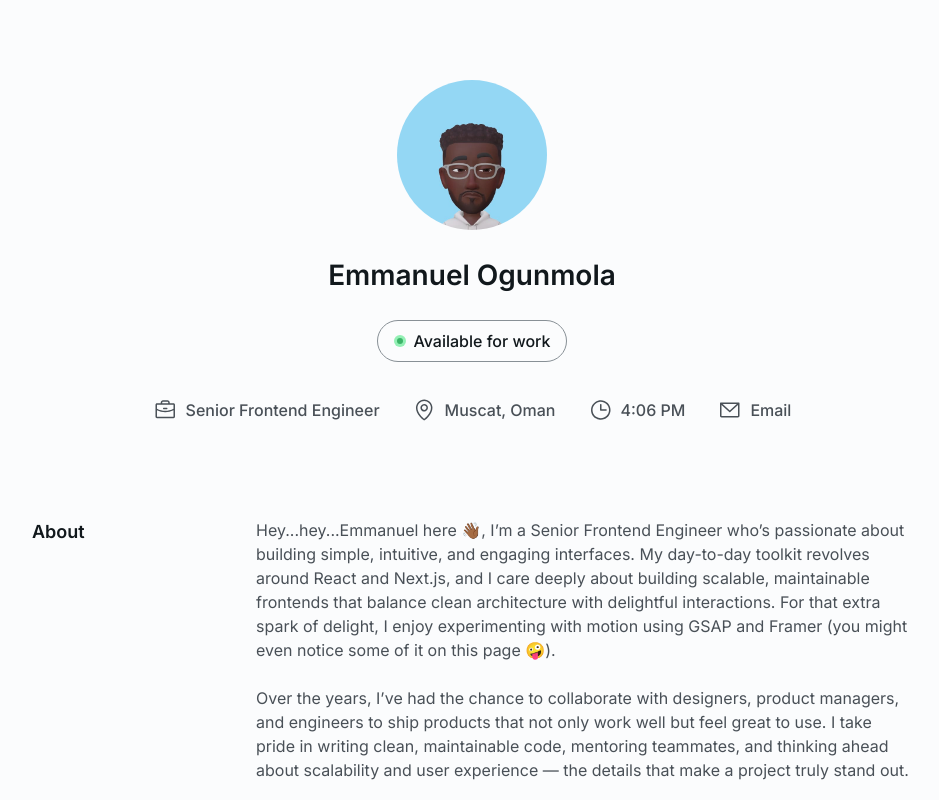
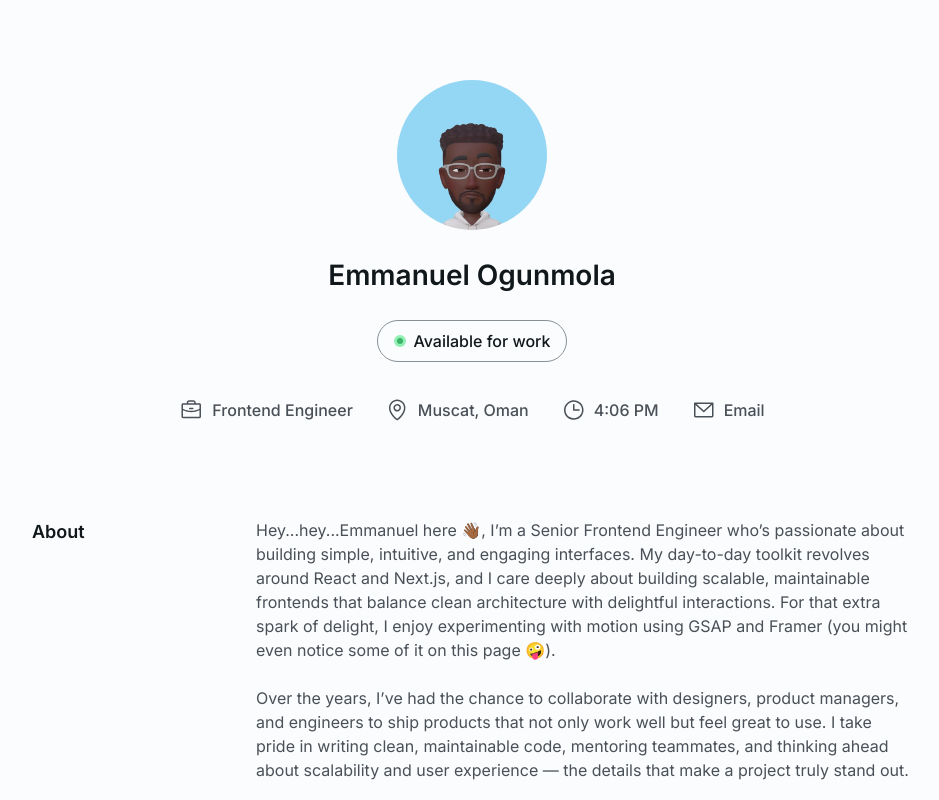
Before and after one commit to OGEmanuel/portfolio-v2, a Next.js app: page / in a window 1280 px wide. Shown: the top 800 px of the page, without its empty margins (168-1107 px from the left). Built offline with nearby package versions, Linux system fonts and the light colour scheme.

Commit message:
update:title

```diff
--- a/app/header.tsx
+++ b/app/header.tsx
@@ -32,9 +32,7 @@ const Header = () => {
         <div className="flex flex-col sm:flex-row sm:items-center">
           <div className="flex items-center gap-2 px-4 py-2">
             <BriefcaseIcon />
-            <p className="font-medium text-[#495057]">
-              Senior Frontend Engineer
-            </p>
+            <p className="font-medium text-[#495057]">Frontend Engineer</p>
           </div>
           <div className="flex items-center gap-2 px-4 py-2">
             <LocationIcon />
```
